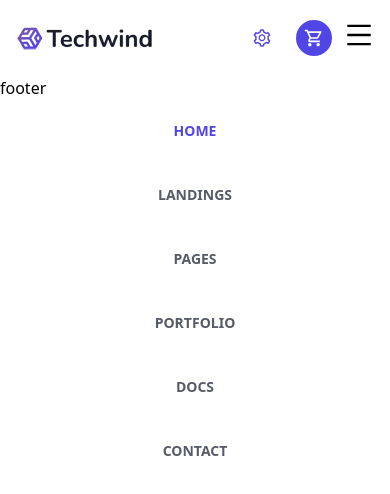
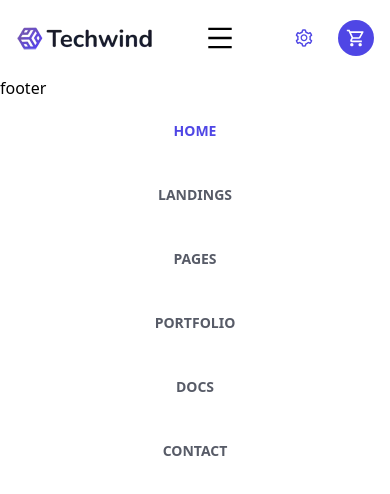
Before and after one commit to sranik28/Techwind-1, a React (Vite) app: page / in a window 390 px wide. Shown: the top 494 px of the page. Built offline with nearby package versions, Linux system fonts and the light colour scheme.

Commit message:
nav bar bug

```diff
--- a/src/share/Navbar.jsx
+++ b/src/share/Navbar.jsx
@@ -16,6 +16,12 @@ const Navbar = () => {
                     <Link to="/"><img className='object-cover ' src={logo} alt="" /></Link>
                     {/* <Link to='/'><h1 className='text-3xl font-bold'><span className='text-[#4c5696]'>Dream</span>Pic</h1></Link> */}
                 </div>
+                <span className='text-3xl duration-500 md:hidden'>
+                        {
+                            toggle ? <AiOutlineClose onClick={() => setToggle(!toggle)} /> : <AiOutlineMenu onClick={() => setToggle(!toggle)} />
+                        }
+
+                    </span>
                 <ul className={`font-semibold flex items-center duration-300 flex-col py-5 px-5 md:p-0 text-[#575b67] bg-opacity-90 top-[12%]  md:bg-transparent w-full left-0 md:w-auto md:flex-row rounded-md  text-sm gap-11 absolute md:static z-50 ${toggle ? "top-0 left-0" : "-top-full duration-500"}`}
                 >
                     <li className='duration-500 hover:text-primary'>
@@ -46,12 +52,12 @@ const Navbar = () => {
                             <MdOutlineLocalGroceryStore className='text-xl' />
                         </span>
                     </div>
-                    <span className='text-3xl duration-500 md:hidden'>
+                    {/* <span className='text-3xl duration-500 md:hidden'>
                         {
                             toggle ? <AiOutlineClose onClick={() => setToggle(!toggle)} /> : <AiOutlineMenu onClick={() => setToggle(!toggle)} />
                         }
 
-                    </span>
+                    </span> */}
                 </div>
             </nav>
         </div>
```
